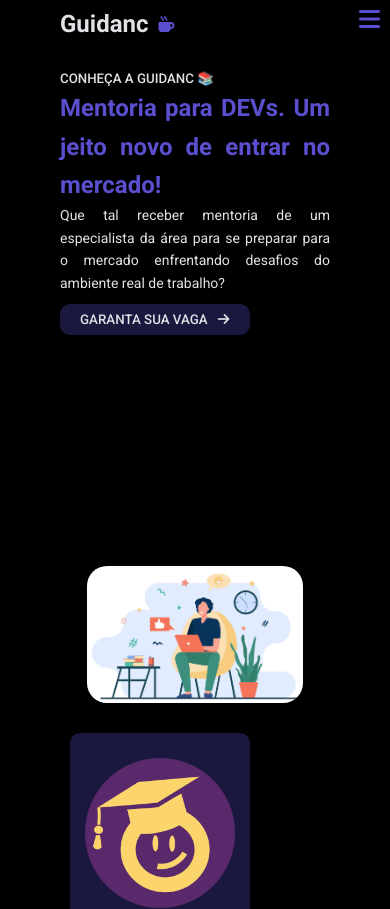
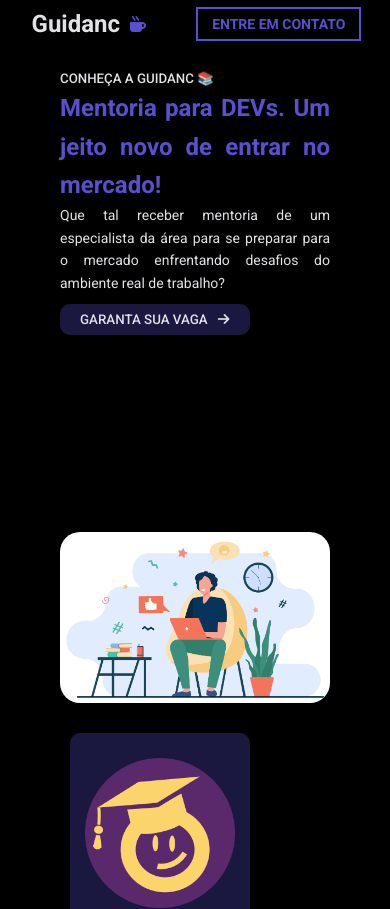
Before and after one commit to gabrielvieiraf/landingPage-GuidanC, a Next.js app: page / in a window 390 px wide. Shown: the top 909 px of the page. Built offline with nearby package versions, Linux system fonts and the light colour scheme.

Commit message:
FRONT-7 Improving Responsive from MainContainer
Edit: Improved Responsive from MainContainer

Removed: Menu Mobile Button

```diff
--- a/components/MainContainer/maincontainer.module.scss
+++ b/components/MainContainer/maincontainer.module.scss
@@ -69,4 +69,10 @@ $secondary-color: #1B183F;
     flex-direction: column;
     padding-block: 2rem;
   }
+
+  .image {
+    img {
+      width: 100%;
+    }
+  }
 }
--- a/components/Navbar/index.tsx
+++ b/components/Navbar/index.tsx
@@ -22,13 +22,13 @@ const Navbar: React.FC<Props> = ({ title }) => {
           <a href="/about">About</a>
         </li> */}
         <li>
-          <a href="https://wa.me/5548984654553">ENTRE EM CONTATO</a>
+          <a href="https://wa.me/5548984654553" target="_blank">ENTRE EM CONTATO</a>
         </li>
       </ul>
 
-      <a className={isOpen ? styles.icon : styles.iconActive} onClick={() => setIsOpen(!isOpen)}><i className="fa-solid fa-bars fa-xl"></i></a>
+      {/* <a className={isOpen ? styles.icon : styles.iconActive} onClick={() => setIsOpen(!isOpen)}><i className="fa-solid fa-bars fa-xl"></i></a>
 
-      <a className={isOpen ? styles.iconActive : styles.close} onClick={() => setIsOpen(!isOpen)}><i className="fa-solid fa-xmark fa-xl"></i></a>
+      <a className={isOpen ? styles.iconActive : styles.close} onClick={() => setIsOpen(!isOpen)}><i className="fa-solid fa-xmark fa-xl"></i></a> */}
 
       {isOpen && (
         <ul className={styles.mobileMenu}>
--- a/components/Navbar/navbar.module.scss
+++ b/components/Navbar/navbar.module.scss
@@ -76,11 +76,12 @@ $secondary-color: #1B183F;
 
   .container {
     padding: 0;
+    justify-content: space-around;
   }
 
-  .logo {
-    padding-left: 5rem;
-  }
+  // .logo {
+  //   padding-left: 5rem;
+  // }
 
   .iconActive {
     display: block;
@@ -93,9 +94,9 @@ $secondary-color: #1B183F;
     }
   }
 
-  .navMenu {
-    display: none;
-  }
+  // .navMenu {
+  //   display: none;
+  // }
 
   .mobileMenu {
     display: flex;
```
